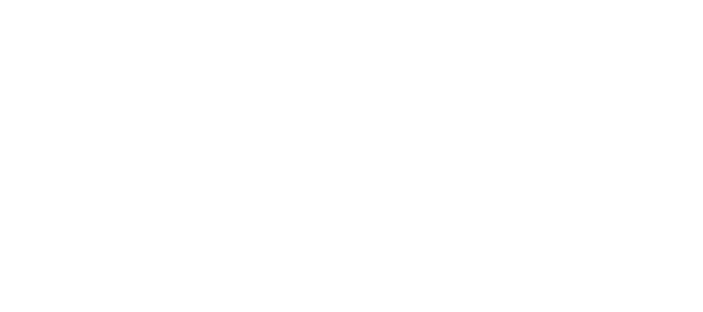
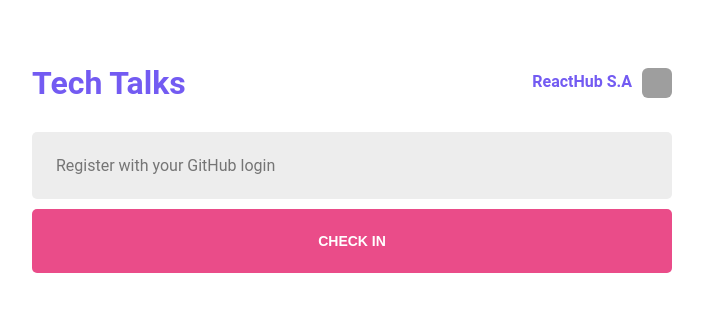
Before and after one commit to thiagonevesalmeida/react-talks, a React (Vite) app: page / in a window 1280 px wide. Shown: the top 312 px of the page, without its empty margins (288-991 px from the left). Built offline with nearby package versions, Linux system fonts and the light colour scheme; grey boxes are pictures that could not be loaded.

Commit message:
Add main content and local style to Home

```diff
--- a/src/main.jsx
+++ b/src/main.jsx
@@ -10,6 +10,6 @@
 // importing App
 ReactDOM.createRoot(document.getElementById('root')).render(
     <React.StrictMode>
-
+        <Home/>
     </React.StrictMode>
 )
--- a/src/pages/Home/index.jsx
+++ b/src/pages/Home/index.jsx
@@ -1,8 +1,28 @@
-function Home() {
+
+// importing local styles
+import './styles.css'
+
+export function Home() {
     return (
-        <div>
-            <h1>Tech Talks</h1>
+        <div className="container">
+            <header>
+                <div>
+                    <h1>Tech Talks</h1>
+                </div>
+                <div>
+                    <strong>ReactHub S.A</strong>
+                    <img align="center" src="https://raw.githubusercontent.com/devicons/devicon/master/icons/react/react-original.svg"/>
+                </div>
+            </header>
+            <form>
+                <input
+                type="text"
+                placeholder="Register with your GitHub login"
+                />
+                <button type="button">
+                    Check in
+                </button>
+            </form>
         </div>
     )
-
 }
--- a/src/pages/Home/styles.css
+++ b/src/pages/Home/styles.css
@@ -0,0 +1,62 @@
+.container {
+    margin-top: 6.4rem;
+
+    display: flex;
+    flex-direction: column;
+    align-items: center;
+    gap: 1rem;
+}
+
+.container header {
+    color: var(--primary-color);
+    width: 50%;
+
+    display: flex;
+    justify-content: space-between;
+    align-items: center;
+}
+
+.container header img {
+    width: 3rem;
+    height: 3rem;
+    margin-left: 1rem;
+    border-radius: .6rem;
+}
+
+.container form {
+    width: 50%;
+    margin-block: 2rem;
+
+    display: flex;
+    flex-direction: column;
+    align-items: center;
+    gap: 1rem;
+}
+
+.container input {
+    background-color: #ededed;
+}
+
+.container input,
+.container button {
+    width: 100%;
+    padding: 2.4rem;
+    border-radius: .5rem;
+    border: none;
+}
+
+.container button {
+    background-color: var(--secondary-color);
+    color: #fff;
+    font-size: 1.4rem;
+    font-weight: 700;
+
+    text-transform: uppercase;
+    cursor: pointer;
+
+    transition: filter .2s;
+}
+
+.container button:hover {
+    filter: brightness(0.9)
+}
```
